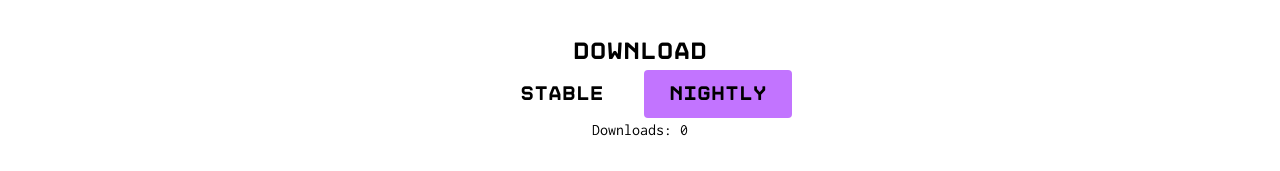
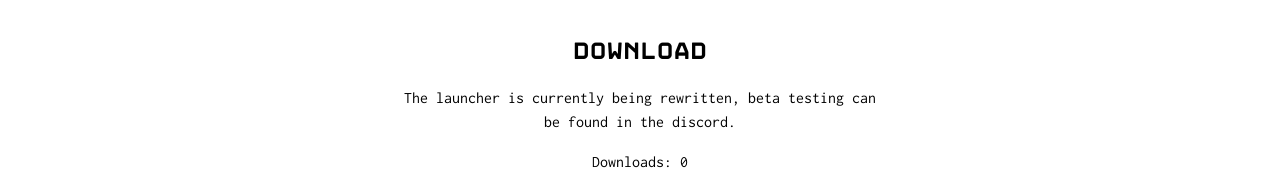
Before and after one commit to Smithed-MC/smithed-web, a React (Create React App) app in the folder website/: page / in a window 1280 px wide. Shown: the part 684-855 px from the top of the page. Before the commit the page ends 826 px from the top, so only its background shows below. Built offline with nearby package versions, Linux system fonts and the light colour scheme; no server answers; what use-query-params would draw is missing.

Commit message:
fix: removed old downloads

```diff
--- a/website/src/App.tsx
+++ b/website/src/App.tsx
@@ -189,9 +189,8 @@ function AppBody() {
       <br />
       <CategoryDiv>
         <h3 className='text-text'>Download</h3>
-        <div style={{ display: 'flex', gap: 8 }}>
-          <DownloadButton onClick={downloadStable}>Stable</DownloadButton>
-          <DownloadButton onClick={downloadNightly} style={{ backgroundColor: '#C274FF' }}>Nightly</DownloadButton>
+        <div style={{ display: 'flex', gap: 8, maxWidth: 512, textAlign: 'center' }} className='bg-darkBackground p-4 rounded-lg'>
+          The launcher is currently being rewritten, beta testing can be found in the discord.
         </div>
         <label>Downloads: {downloads}</label>
       </CategoryDiv>
```
